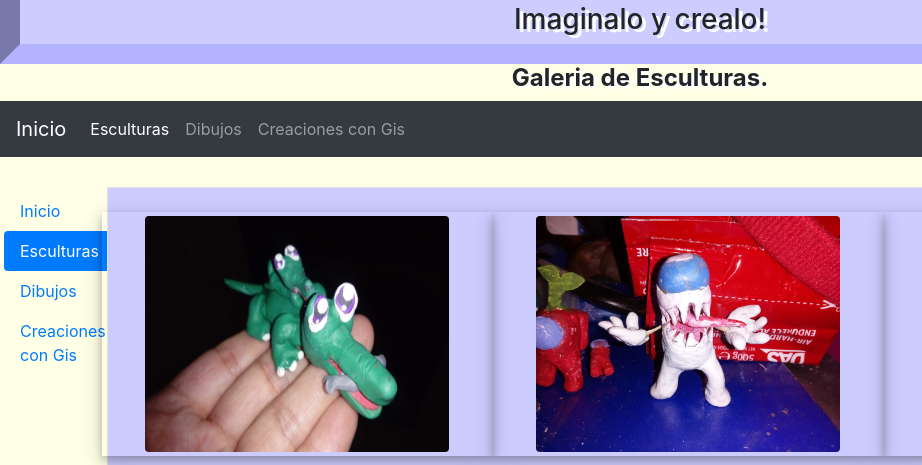
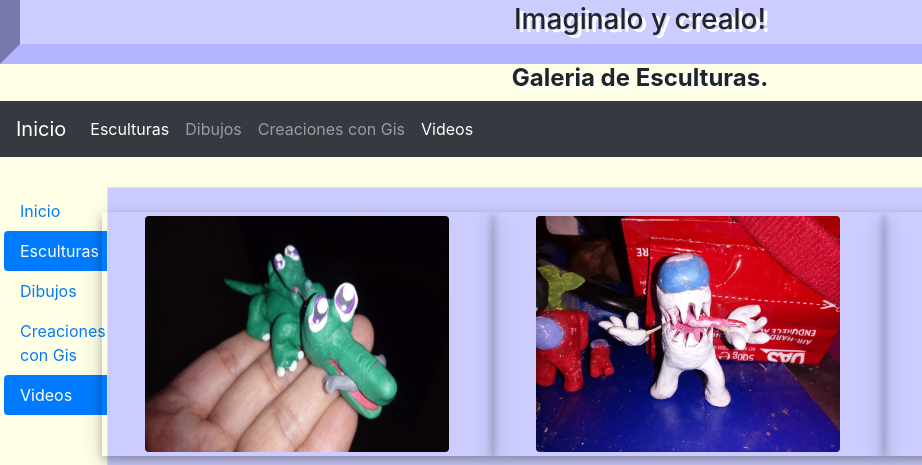
Before and after one commit to luisrobert6/ValeriasPage, a plain HTML site: page paginas/esculturas.html in a window 1280 px wide. Shown: the part 158-623 px from the top of the page, 0-922 px from the left. Drawn offline with nearby package versions, Linux system fonts and the light colour scheme; grey boxes are pictures that could not be loaded.

Commit message:
Update esculturas.html

```diff
--- a/paginas/esculturas.html
+++ b/paginas/esculturas.html
@@ -39,6 +39,9 @@
                 <li class="nav-item">
                     <a class="nav-link" href="../paginas/dibujosGis.html">Creaciones con Gis</a>
                 </li>
+		<li class="nav-item">
+                    	<a class="nav-link active" href="../paginas/videos.html">Videos</a>
+                </li
             </ul>
         </div>
     </nav>
@@ -61,6 +64,9 @@
                     <li class="nav-item">
                         <a class="nav-link" href="../paginas/dibujosGis.html">Creaciones con Gis</a>
                     </li>
+		    <li class="nav-item">
+                    	<a class="nav-link active" href="../paginas/videos.html">Videos</a>
+                    </li
                 </ul>
             </div>
             <div class="col border border-5 p-2 ms-3 text-start align-center" style="margin-right:10px; background:#ccccff;">
```
